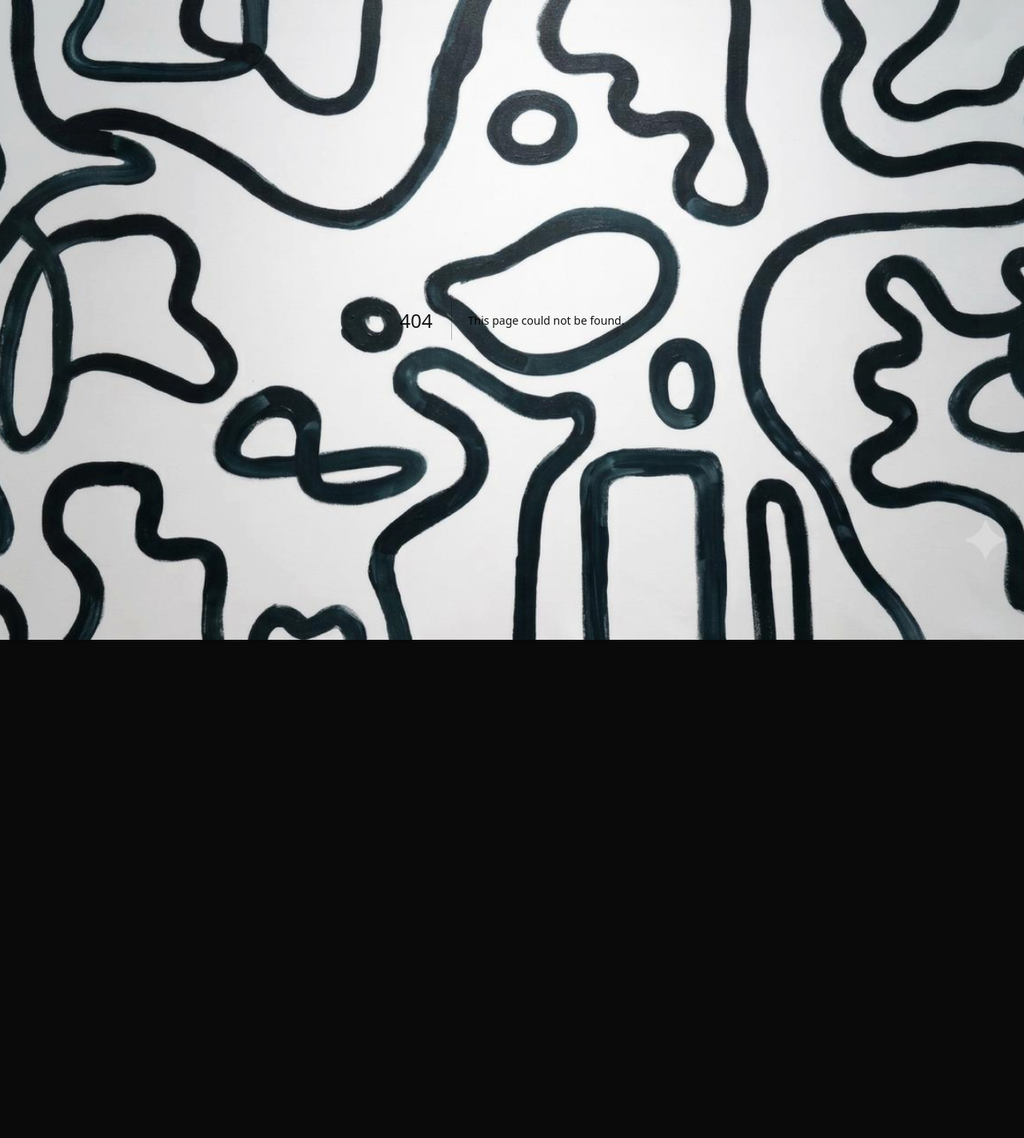
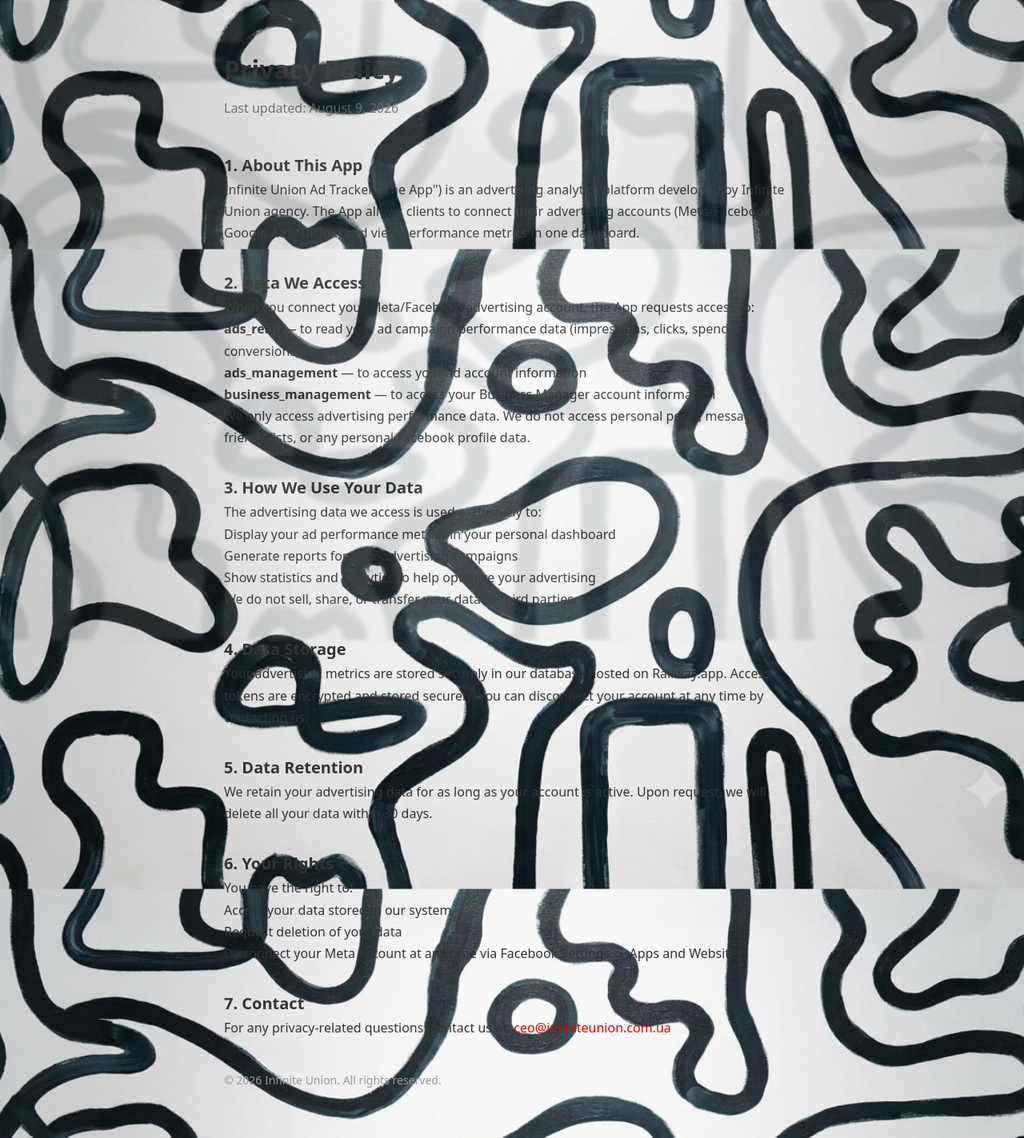
Before and after one commit to ceoinfiniteunion-cell/ad-tracker, a Next.js app: page /privacy in a window 1280 px wide. Before the commit this address had no page. Shown: the whole page at 80% size. Before the commit the page ends 800 px from the top, so only its background shows below. Built offline with nearby package versions, Linux system fonts and the light colour scheme.

Commit message:
feat: add Privacy Policy page for Meta App Review

```diff
--- /dev/null
+++ b/src/app/privacy/page.tsx
@@ -0,0 +1,48 @@
+export default function PrivacyPage() {
+  return (
+    <div style={{ maxWidth:'800px', margin:'0 auto', padding:'60px 40px', fontFamily:'system-ui, sans-serif', color:'#333', lineHeight:1.7 }}>
+      <h1 style={{ fontSize:'32px', fontWeight:800, marginBottom:'8px' }}>Privacy Policy</h1>
+      <p style={{ color:'#666', marginBottom:'40px' }}>Last updated: August 9, 2026</p>
+
+      <h2 style={{ fontSize:'20px', fontWeight:700, marginTop:'32px' }}>1. About This App</h2>
+      <p>Infinite Union Ad Tracker ("the App") is an advertising analytics platform developed by Infinite Union agency. The App allows clients to connect their advertising accounts (Meta/Facebook, Google Ads, TikTok) and view performance metrics in one dashboard.</p>
+
+      <h2 style={{ fontSize:'20px', fontWeight:700, marginTop:'32px' }}>2. Data We Access</h2>
+      <p>When you connect your Meta/Facebook advertising account, the App requests access to:</p>
+      <ul>
+        <li><strong>ads_read</strong> — to read your ad campaign performance data (impressions, clicks, spend, conversions)</li>
+        <li><strong>ads_management</strong> — to access your ad account information</li>
+        <li><strong>business_management</strong> — to access your Business Manager account information</li>
+      </ul>
+      <p>We only access advertising performance data. We do not access personal posts, messages, friends lists, or any personal Facebook profile data.</p>
+
+      <h2 style={{ fontSize:'20px', fontWeight:700, marginTop:'32px' }}>3. How We Use Your Data</h2>
+      <p>The advertising data we access is used exclusively to:</p>
+      <ul>
+        <li>Display your ad performance metrics in your personal dashboard</li>
+        <li>Generate reports for your advertising campaigns</li>
+        <li>Show statistics and analytics to help optimize your advertising</li>
+      </ul>
+      <p>We do not sell, share, or transfer your data to third parties.</p>
+
+      <h2 style={{ fontSize:'20px', fontWeight:700, marginTop:'32px' }}>4. Data Storage</h2>
+      <p>Your advertising metrics are stored securely in our database hosted on Railway.app. Access tokens are encrypted and stored securely. You can disconnect your account at any time by contacting us.</p>
+
+      <h2 style={{ fontSize:'20px', fontWeight:700, marginTop:'32px' }}>5. Data Retention</h2>
+      <p>We retain your advertising data for as long as your account is active. Upon request, we will delete all your data within 30 days.</p>
+
+      <h2 style={{ fontSize:'20px', fontWeight:700, marginTop:'32px' }}>6. Your Rights</h2>
+      <p>You have the right to:</p>
+      <ul>
+        <li>Access your data stored in our system</li>
+        <li>Request deletion of your data</li>
+        <li>Disconnect your Meta account at any time via Facebook Settings → Apps and Websites</li>
+      </ul>
+
+      <h2 style={{ fontSize:'20px', fontWeight:700, marginTop:'32px' }}>7. Contact</h2>
+      <p>For any privacy-related questions, contact us at: <a href="mailto:ceo@infiniteunion.com.ua" style={{ color:'#e60000' }}>ceo@infiniteunion.com.ua</a></p>
+
+      <p style={{ marginTop:'40px', color:'#999', fontSize:'14px' }}>© 2026 Infinite Union. All rights reserved.</p>
+    </div>
+  )
+}
```
